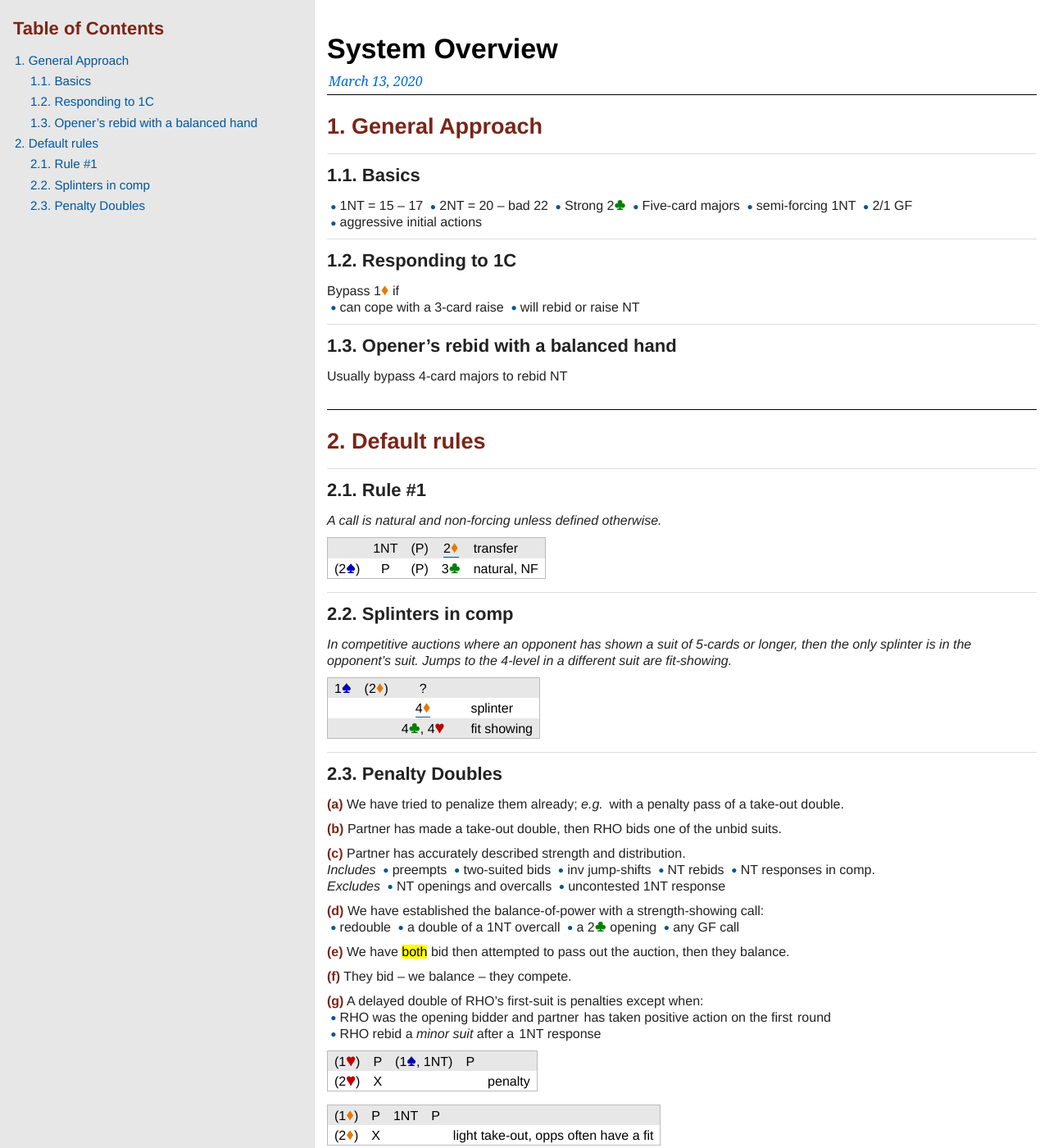
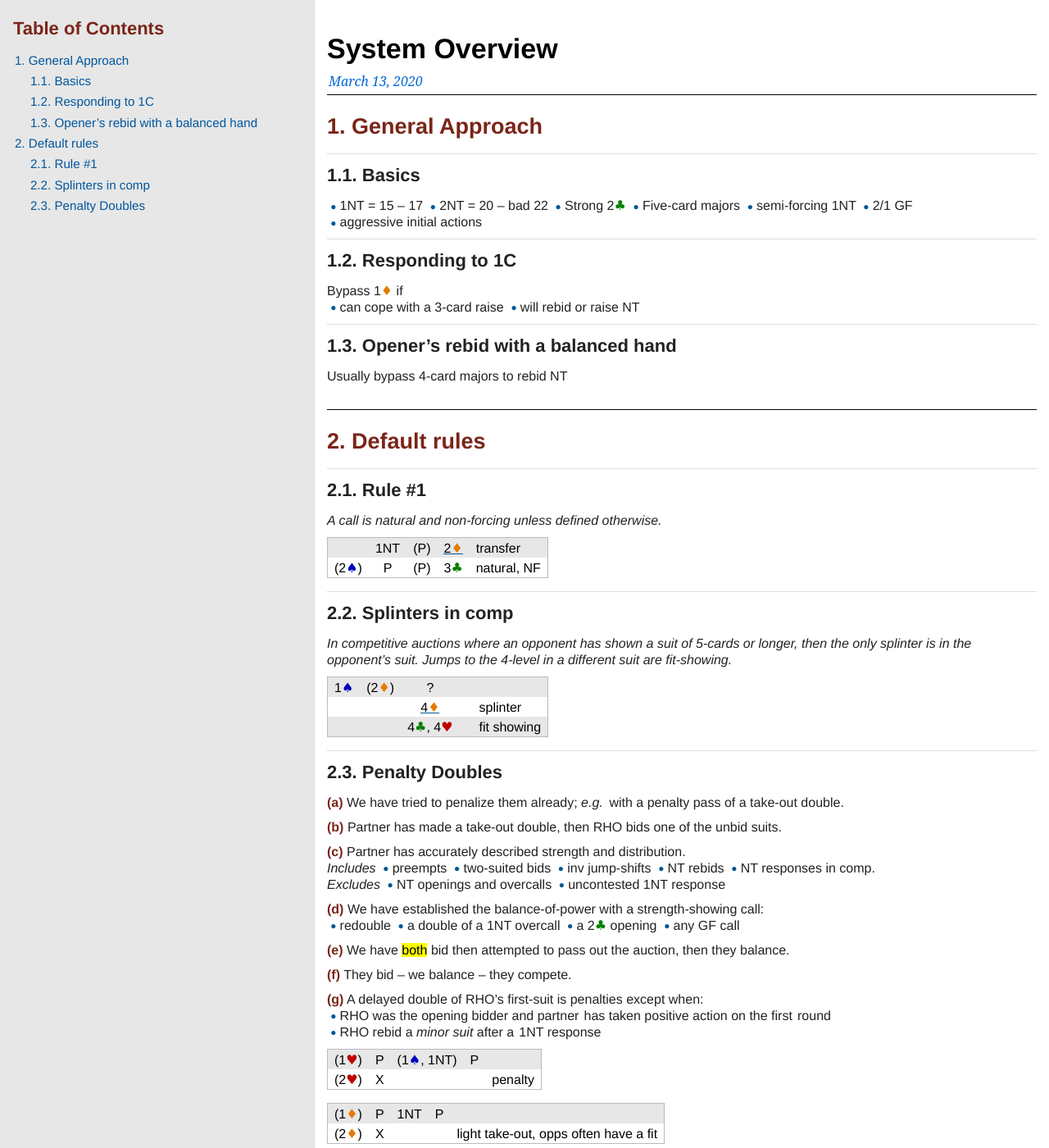
Before and after one commit to kjraywood/kjraywood.github.io, a Jekyll site: the page rbsys/overview.html, which Jekyll copies as it is, in a window 1280 px wide and 1400 px high. Shown: the whole window at 82% size. Built offline with Jekyll 4.4.1, drawn with Linux system fonts in a browser that asks for light colours.

Commit message:
change card-suit-font to Noto+Sans+Symbols because it is available from google-font-apis

```diff
--- a/css/bridgedoc.css
+++ b/css/bridgedoc.css
@@ -624,7 +624,7 @@
 
 /* Kel - increase the size of suit-symbols in Chrome and Safari */
 
-.cardsuit { font-family: "Noto Sans Symbols2", "DejaVu Sans", "Nimbus Sans", sans-serif;
+.cardsuit { font-family:"Noto Sans Symbols", "DejaVu Sans", "Nimbus Sans", "Symbol", sans-serif;
 	    font-weight: normal; font-style: normal; line-height: 1;
 	  }
 
```
